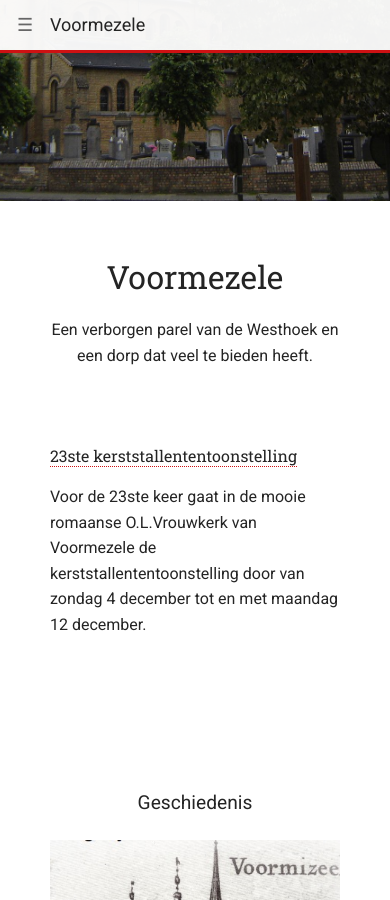
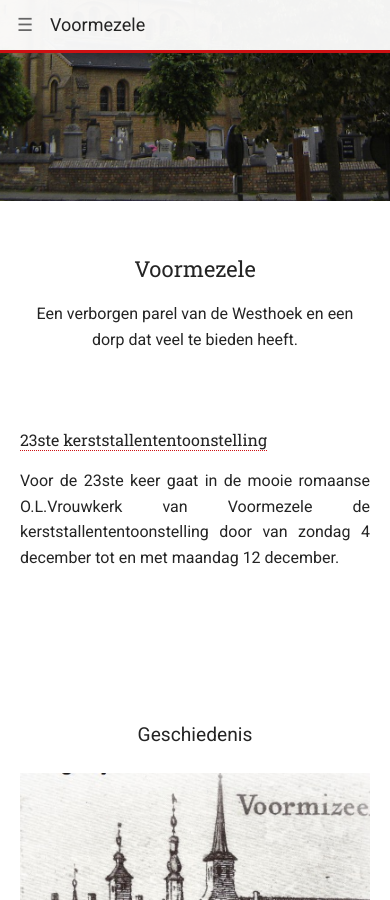
Before and after one commit to dannycuvelier/voormezele.github.io, a Jekyll site: the page built from index.html, in a window 390 px wide and 900 px high, scrolled down 374 px. Built offline with Jekyll 4.4.1, drawn with Linux system fonts in a browser that asks for light colours.

Commit message:
responsiveness improvements

```diff
--- a/_sass/_layout.scss
+++ b/_sass/_layout.scss
@@ -122,9 +122,27 @@
 
 @include media-query(720px) {
 
+    h1 {
+        font-size: 22px;
+    }
+
+    h2 {
+        font-size: 17px;
+    }
+
+    p {
+        text-align: justify;
+    }
+
+    .content-wrapper {
+        margin-left: 20px;
+        margin-right: 20px;
+    }
+
     .site-nav {
         .home {
             float: none;
+            margin-left: 30px;
             font-size: 18px;
         }
 
@@ -135,8 +153,11 @@
         .navigation {
             display: none;
             float: none;
-            background: rgba(255, 255, 255, 0.85);
+            background: rgba(255, 255, 255, 0.95);
             margin: 13px -50px 0; // 13 = 10 + 3px border
+
+            border-bottom: 1px solid $brand-color;
+
 
             &.nav-open {
                 display: block;
@@ -144,12 +165,12 @@
 
             li {
                 display: block;
-                margin: 0 50px;
+                margin: 0;
             }
 
             a {
                 display: block;
-                padding: 10px 0;
+                padding: 10px 50px;
             }
         }
     }
```
